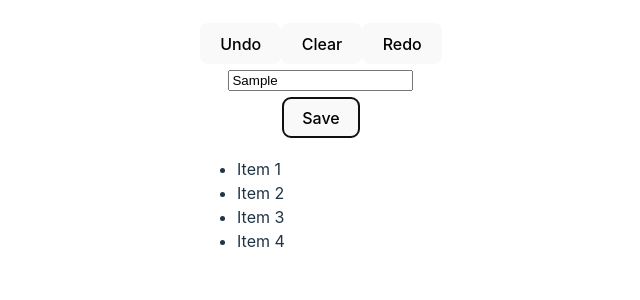
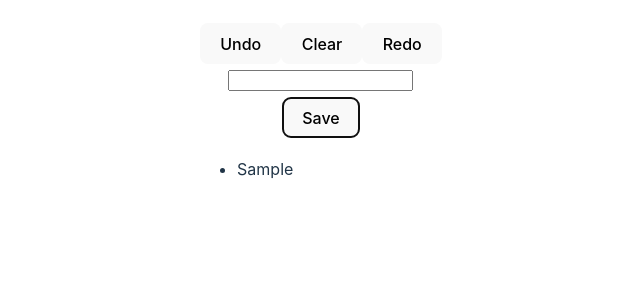
Before and after one commit to UnquietSugar/react-list, a React (Vite) app: page / in a window 1280 px wide. Both pictures are taken after typing "Sample" into the empty fields and a click on the button "Save". Shown: the top 300 px of the page, without its empty margins (319-959 px from the left). Built offline with nearby package versions, Linux system fonts and the light colour scheme.

Commit message:
list items are saved to state

```diff
--- a/src/App.tsx
+++ b/src/App.tsx
@@ -1,4 +1,24 @@
+import { useState } from 'react';
+import { useStoreContext } from './state/state';
+
 const App = () => {
+	const [inputValue, setInputValue] = useState<string>('');
+	const { state, dispatch } = useStoreContext();
+
+	const onInputChange = (e: React.ChangeEvent<HTMLInputElement>) => {
+		setInputValue(e.currentTarget?.value);
+	};
+
+	const saveValue = () => {
+		if (inputValue !== '') {
+			dispatch({
+				type: 'add',
+				payload: { value: inputValue },
+			});
+			setInputValue('');
+		}
+	};
+
 	return (
 		<div>
 			<div className='center'>
@@ -7,17 +27,16 @@ const App = () => {
 				<button>Redo</button>
 			</div>
 			<div className='center'>
-				<input type='text' />
+				<input type='text' value={inputValue} onChange={onInputChange} />
 			</div>
 			<div className='center'>
-				<button>Save</button>
+				<button onClick={saveValue}>Save</button>
 			</div>
 			<div className='list-container'>
 				<ul>
-					<li>Item 1</li>
-					<li>Item 2</li>
-					<li>Item 3</li>
-					<li>Item 4</li>
+					{state.list.map((item, index) => (
+						<li key={item + index}>{item}</li>
+					))}
 				</ul>
 			</div>
 		</div>
```
